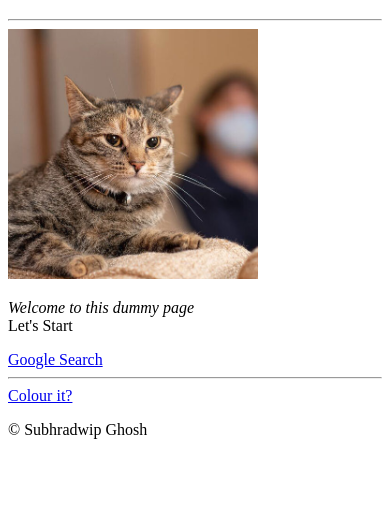
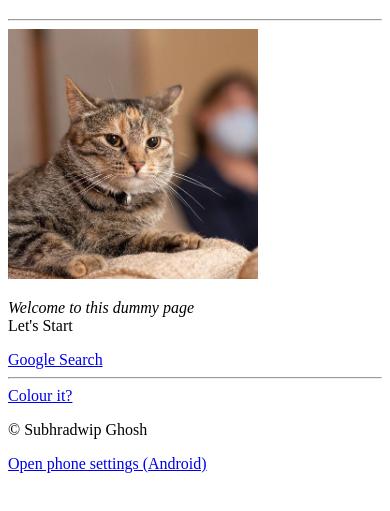
Before and after one commit to subhradwipghosh/subhradwipghosh.github.io, a plain HTML site: page index.html in a window 390 px wide. Shown: the part 61-572 px from the top of the page. Drawn offline with Linux system fonts and the light colour scheme.

Commit message:
Added link to open android phone settings

```diff
--- a/index.html
+++ b/index.html
@@ -18,6 +18,7 @@
 		<footer>
 			<a href="index2.html">Colour it?</a>
 			<p>&copy; Subhradwip Ghosh</p>
+			<a href="intent://com.android.settings/#Intent;scheme=android-app;end">Open phone settings (Android)</a>
 		</footer>
 	</body>
 </html>
```
